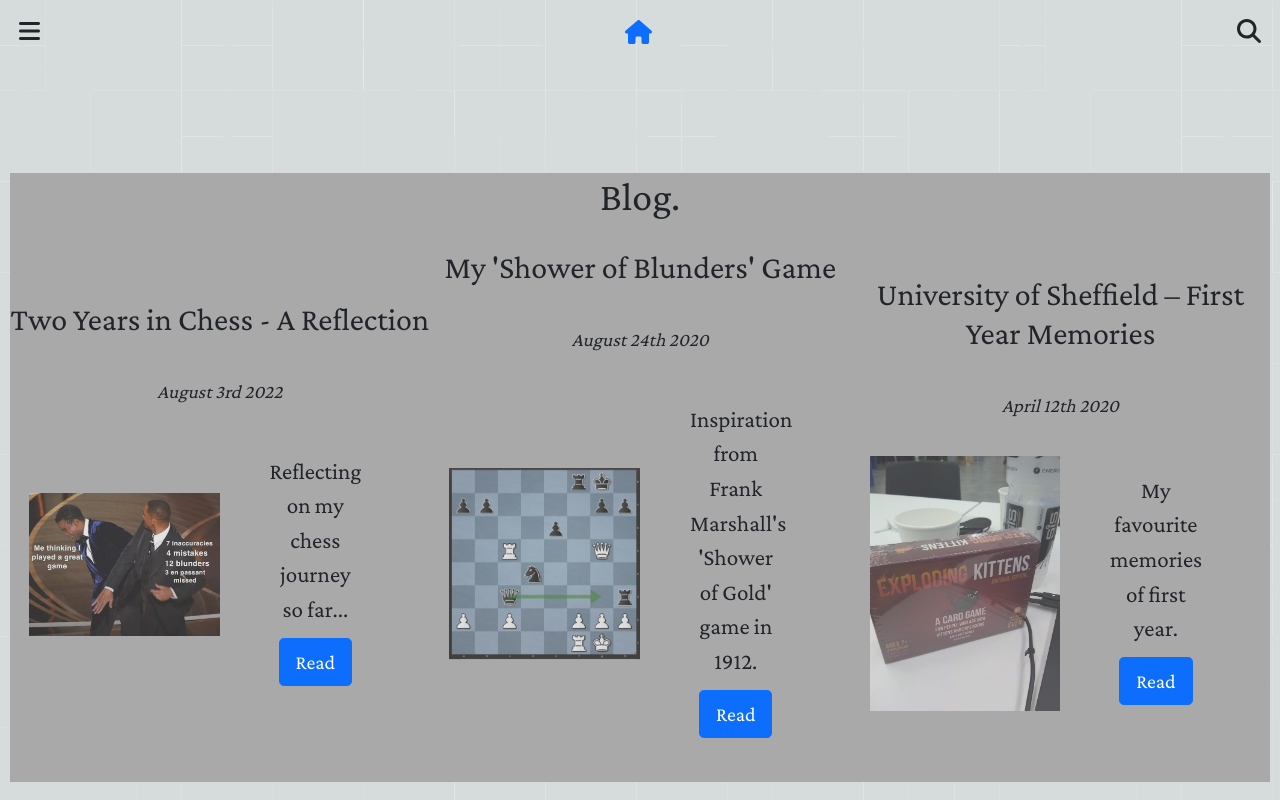
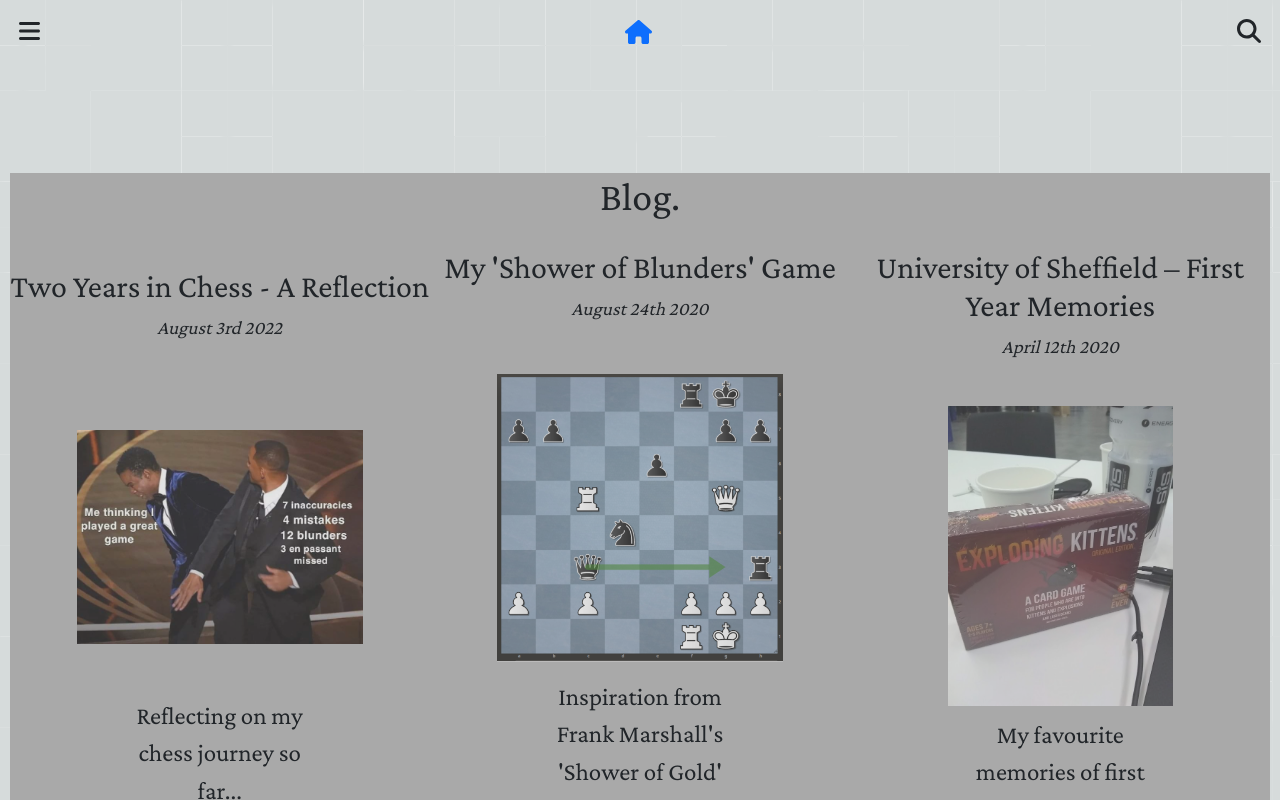
Before and after one commit to jluong23/blog, a React (Create React App) app: page /blog/posts in a window 1280 px wide. Shown: the top 800 px of the page. Built offline with nearby package versions, Linux system fonts and the light colour scheme.

Commit message:
Css on home page, overviews

```diff
--- a/src/components/Article.js
+++ b/src/components/Article.js
@@ -6,15 +6,23 @@ import moment from "moment";
 const Wrapper = styled.article`
   padding-bottom: .3em;
   margin: 1em 0;
+  flex: 1 1 0px;
+  /* flex: 1; */
+  display: flex;
+  flex-direction: column;
 
   & a {
     text-decoration: none;
     color: inherit;
   }
+  .project-content{
+    @media screen and (min-width: 800px) {
+      flex-direction: row;
+    }
+  }
 `
 const ArticleTitle = styled.h2`
     text-align: center;
-    padding-bottom: 1em;
 `
 
 const ArticleDate = styled.p`
@@ -24,39 +32,45 @@ const ArticleDate = styled.p`
 const ArticleContent = styled.div`
   display: flex;
   flex-direction: column;
-  justify-content: space-around;
   align-items: center;
   padding: 1em;
-  /* article description */
-  & p {
-    padding: .5em;
-    width: 60%;
-    text-align: center;
-    max-width: 350px;
-  }
-
-  @media screen and (min-width: 500px) {
-    flex-direction: row;
+  height: 100%;
+  & > *{
+    margin: .5em;
   }
 `
 
-const ArticleImage = styled.img`
-  background-color: gray;
+const ArticleImage = styled.div`
   opacity: 70%;
-  width: 50%;
+  width: 75%;
   max-width: 500px;
+  & > img{
+    min-height: 200px;
+    width: 100%;
+    height: 100%;
+  }
 `
 
 const ArticleDescription = styled.div`
-  font-size: 1.2em;
+  font-size: 1.3em;
+  display: flex;
+  flex-direction: column;
+  align-items: center;
+  align-self: flex-end;
+  margin: auto;
+  width: 50%;
   & p {
-    margin: auto;
+    width: 200%;
+    @media screen and (min-width: 800px) {
+      width: 100%;
+    }
   }
 `
 
 const ArticleLinks = styled.div`
-  & > * {
-    padding: 0 .2em;
+  & button {
+    margin: .5em;
+    top: 0;
   }
 `
 
@@ -91,8 +105,10 @@ const Article = ({variant, date, color, title, description, thumbnail, blogUrl,
     <Wrapper color={color}>
       <ArticleTitle>{title}</ArticleTitle>
       {date && <ArticleDate>{moment(date).format("MMMM Do YYYY")}</ArticleDate>}
-      <ArticleContent> {/* Wrapper for image, description and image */}
-        {thumbnail == null ?  <ArticleImage/> : <ArticleImage  src={thumbnail} />}
+      <ArticleContent className={variant+"-content"}> {/* Wrapper for image, description and image */}
+        <ArticleImage className="article-image">
+          {thumbnail == null ? <img /> : <img src={thumbnail} />}
+        </ArticleImage>
         <ArticleDescription> {/*Contains description and image*/}
           <p>{description}</p>
           {articleLinks()}
--- a/src/components/BlogOverview.js
+++ b/src/components/BlogOverview.js
@@ -16,6 +16,15 @@ const Blogs = styled.div`
   @media screen and (min-width: 1000px) {
     flex-direction: row;
   }
+
+  .article-image {
+    height: 300px;
+    & > img{
+      object-fit: contain;
+
+    }
+  }
+
 `
 
 function getLatestBlogs(blogs, n){
```
